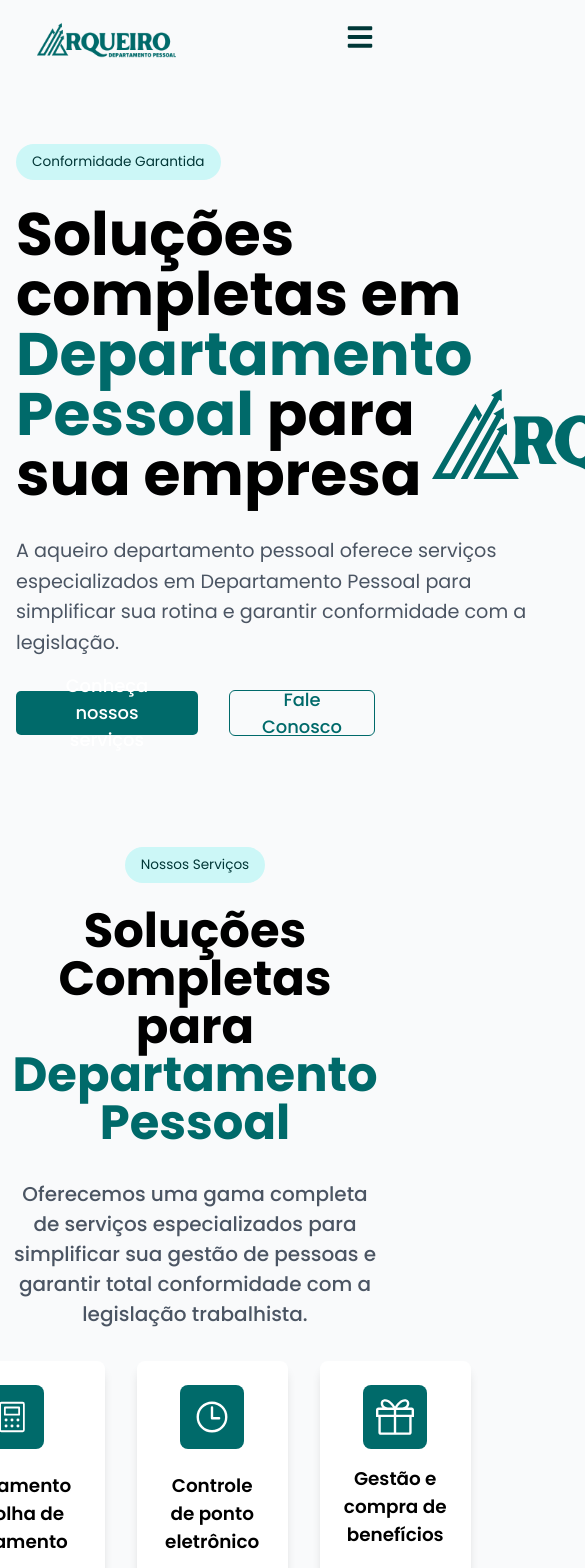
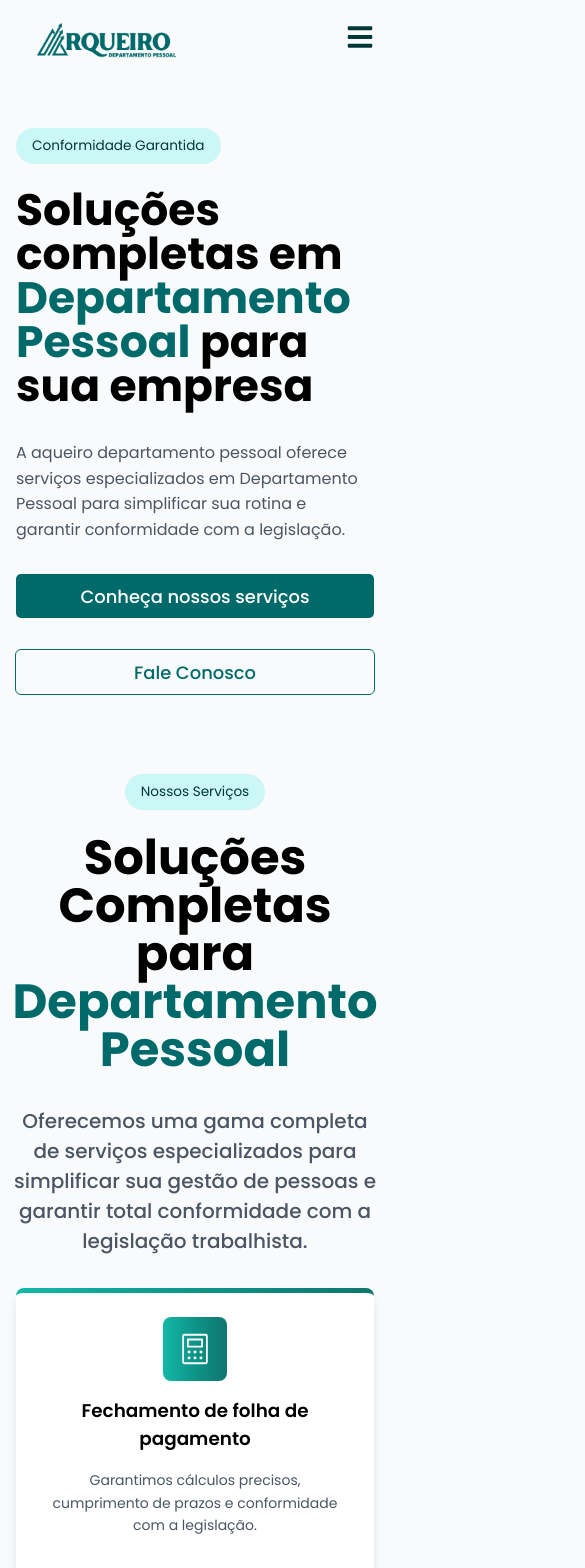
Before and after one commit to lucasgomesdacruz/BPO, a Next.js app: page / in a window 390 px wide. Shown: the top 1568 px of the page, 585 px wide, since content can reach past the window. Built offline with nearby package versions, Linux system fonts and the light colour scheme.

Commit message:
feat: adds responsiveness

```diff
--- a/src/app/components/CardAbout/CardAbout.module.scss
+++ b/src/app/components/CardAbout/CardAbout.module.scss
@@ -4,11 +4,17 @@
     justify-content: space-between;
     align-items: center;
     height: 100%;
-
     padding: 1.5rem;
     border-radius: 8px;
 
-    background: white;
+    background:
+        linear-gradient(white, white) padding-box,
+        linear-gradient(to right, #14b8a6, #0d9488, #0f766e) border-box;
+
+    border-top: 5px solid transparent;
+    border-left: 0 solid transparent;
+    border-right: 0 solid transparent;
+    border-bottom: 0 solid transparent;
 
     box-shadow: 0 8px 12px -4px #00000033;
 
@@ -22,9 +28,9 @@
         margin-bottom: 1rem;
         width: 4rem;
         height: 4rem;
-        background-color: var(--color-variable-primary);
+        background: linear-gradient(to right, #14b8a6, #0d9488, #0f766e) border-box;
         border-radius: 8px;
-
+        transition-duration: 0.5s;
 
         svg {
             color: white;
--- a/src/app/page.module.scss
+++ b/src/app/page.module.scss
@@ -7,17 +7,15 @@
     padding: 0 1rem;
     padding-top: 4rem;
 
-
     .hero_container {
         display: flex;
-        justify-content: space-between;
+        justify-content: center;
         align-items: center;
         width: 100%;
 
-
-
         .hero_text {
-            width: 100%;
+            width: 700px;
+            max-width: 100%;
 
             h1 {
                 font-size: 3.75rem;
@@ -87,6 +85,14 @@
                 }
             }
 
+        }
+
+        .container_image {
+            margin-left: 3rem;
+            max-width: 420px;
+            width: 100%;
+            display: flex;
+            justify-content: center;
         }
     }
 
@@ -185,6 +191,7 @@
                 transform: scale(1.05);
             }
         }
+
     }
 
 }
@@ -223,7 +230,6 @@
         }
 
         p {
-
             max-width: 48rem;
             font-size: 1.25rem;
             color: var(--color-tercery);
@@ -237,6 +243,12 @@
         gap: 2rem;
         align-items: stretch;
         margin-bottom: 2rem;
+    }
+
+    .about_cards_secondary {
+        display: grid;
+        grid-template-columns: repeat(2, 1fr);
+        gap: 3rem;
     }
 }
 
@@ -280,8 +292,8 @@
     .contact_cards {
         display: grid;
         grid-template-columns: repeat(3, 1fr);
+        width: 100%;
         gap: 2rem;
-        align-items: stretch;
         margin-bottom: 2rem;
     }
 
@@ -323,3 +335,150 @@
         }
     }
 }
+
+@media (max-width: 1024px) {
+    .heroBg {
+        padding-top: 3.5rem;
+
+        .hero_container {
+            flex-direction: column;
+            align-items: center;
+            gap: 2rem;
+
+            .hero_text {
+                width: 100%;
+                max-width: 720px;
+
+                p {
+                    width: auto;
+                }
+            }
+
+            .container_buttons {
+                flex-wrap: wrap;
+                justify-content: center;
+            }
+
+            .container_image {
+                margin-left: 0;
+                max-width: 520px;
+            }
+        }
+    }
+
+    .servicesBg {
+        .services_cards {
+            grid-template-columns: repeat(2, minmax(0, 1fr));
+        }
+
+        .services_contact {
+            padding: 2.5rem;
+        }
+    }
+
+    .aboutBg {
+        .about_cards {
+            grid-template-columns: repeat(2, minmax(0, 1fr));
+        }
+
+        .about_cards_secondary {
+            grid-template-columns: repeat(2, minmax(0, 1fr));
+        }
+    }
+
+    .contact {
+        .contact_cards {
+            grid-template-columns: repeat(2, minmax(0, 1fr));
+        }
+
+        .services_contact {
+            padding: 2.5rem;
+        }
+    }
+}
+
+@media (max-width: 768px) {
+    .heroBg {
+        padding-top: 3rem;
+
+        .hero_container {
+            align-items: flex-start;
+
+            .hero_text {
+                h1 {
+                    font-size: 2.75rem;
+                    width: auto;
+                }
+
+                p {
+                    width: 100%;
+                    font-size: 1rem;
+                }
+            }
+
+            .container_buttons {
+                flex-direction: column;
+                gap: 1rem;
+            }
+
+            .container_image {
+                display: none;
+            }
+        }
+    }
+
+    .servicesBg {
+        padding-top: 3rem;
+        padding-bottom: 3rem;
+
+        .services_cards,
+        .services_contact {
+            width: 100%;
+        }
+
+        .services_cards {
+            grid-template-columns: 1fr;
+        }
+
+        .services_contact {
+            padding: 2rem;
+            text-align: center;
+        }
+    }
+
+    .aboutBg {
+        padding-top: 3rem;
+        padding-bottom: 3rem;
+
+        .about_container {
+            p {
+                max-width: 100%;
+            }
+        }
+
+        .about_cards,
+        .about_cards_secondary {
+            grid-template-columns: 1fr;
+        }
+    }
+
+    .contact {
+        padding-top: 3rem;
+        padding-bottom: 3rem;
+
+        .contact_cards {
+            grid-template-columns: 1fr;
+        }
+
+        .services_contact {
+            grid-template-columns: 1fr;
+            text-align: center;
+            padding: 2rem;
+
+            h3,
+            p {
+                text-align: center;
+            }
+        }
+    }
+}
--- a/src/app/page.tsx
+++ b/src/app/page.tsx
@@ -4,7 +4,7 @@ import CardAbout from "./components/CardAbout/CardAbout";
 import { PiCalculatorLight } from "react-icons/pi"
 import { IoTimeOutline } from "react-icons/io5";
 import { RxPeople } from "react-icons/rx";
-import { AiOutlineFileText, AiOutlineHeart, AiOutlineSafety } from "react-icons/ai";
+import { AiOutlineEye, AiOutlineFileText, AiOutlineHeart, AiOutlineSafety, AiOutlineStar } from "react-icons/ai";
 import { FiAward, FiUserCheck } from "react-icons/fi";
 import { SlPresent } from "react-icons/sl";
 import { VscTarget } from "react-icons/vsc";
@@ -20,7 +20,7 @@ export default function Home() {
   return (
     <>
       <Header />
-      <section className={styles.heroBg}>
+      <section id="inicio" className={styles.heroBg}>
         <div className={styles.hero_container}>
           <div className={styles.hero_text}>
             <Badge
@@ -46,13 +46,13 @@ export default function Home() {
           <div className={styles.container_image}>
             <Image
               src={logoHero}
-              alt='Logo Arqueiro'
-              priority={true}
+              alt="Logo Arqueiro"
+              priority
             />
           </div>
         </div>
       </section>
-      <section className={styles.servicesBg}>
+      <section id="servicos" className={styles.servicesBg}>
         <div className={styles.services_container}>
           <Badge
             text="Nossos Serviços"
@@ -97,7 +97,7 @@ export default function Home() {
           <button>Solicitar Orçamento</button>
         </div>
       </section>
-      <section className={styles.aboutBg}>
+      <section id="sobre" className={styles.aboutBg}>
         <div className={styles.about_container}>
           <Badge
             text="Sobre a empresa"
@@ -127,8 +127,20 @@ export default function Home() {
             text="Conhecimento atualizado em legislação trabalhista."
           />
         </div>
+        <div className={styles.about_cards_secondary}>
+          <CardAbout
+            icon={AiOutlineStar}
+            title="Missão"
+            text="Oferecer soluções completas e personalizadas em Departamento Pessoal, garantindo conformidade legal, eficiência operacional e tranquilidade para que nossos clientes possam focar no crescimento de seus negócios."
+          />
+          <CardAbout
+            icon={AiOutlineEye}
+            title="Visão"
+            text="Ser referência em consultoria de Departamento Pessoal, reconhecida pela excelência técnica, atendimento humanizado e pela construção de relações de confiança duradouras com nossos clientes."
+          />
+        </div>
       </section>
-      <section className={styles.contact}>
+      <section id="contato" className={styles.contact}>
         <div className={styles.contact_container}>
           <Badge
             text="Entre em Contato"
@@ -165,7 +177,7 @@ export default function Home() {
             <p>Somos referência em soluções de Departamento Pessoal, oferecendo excelência e confiança para sua empresa.</p>
           </div>
           <ul>
-            <li><LuCircleCheckBig size={20} />Atendimento personalizado e especializado</li>
+            <li><LuCircleCheckBig size={20} />Atendimento personalizado</li>
             <li><LuCircleCheckBig size={20} />Tecnologia avançada e segura</li>
             <li><LuCircleCheckBig size={20} />Equipe qualificada e experiente</li>
             <li><LuCircleCheckBig size={20} />Conformidade total garantida</li>
```
